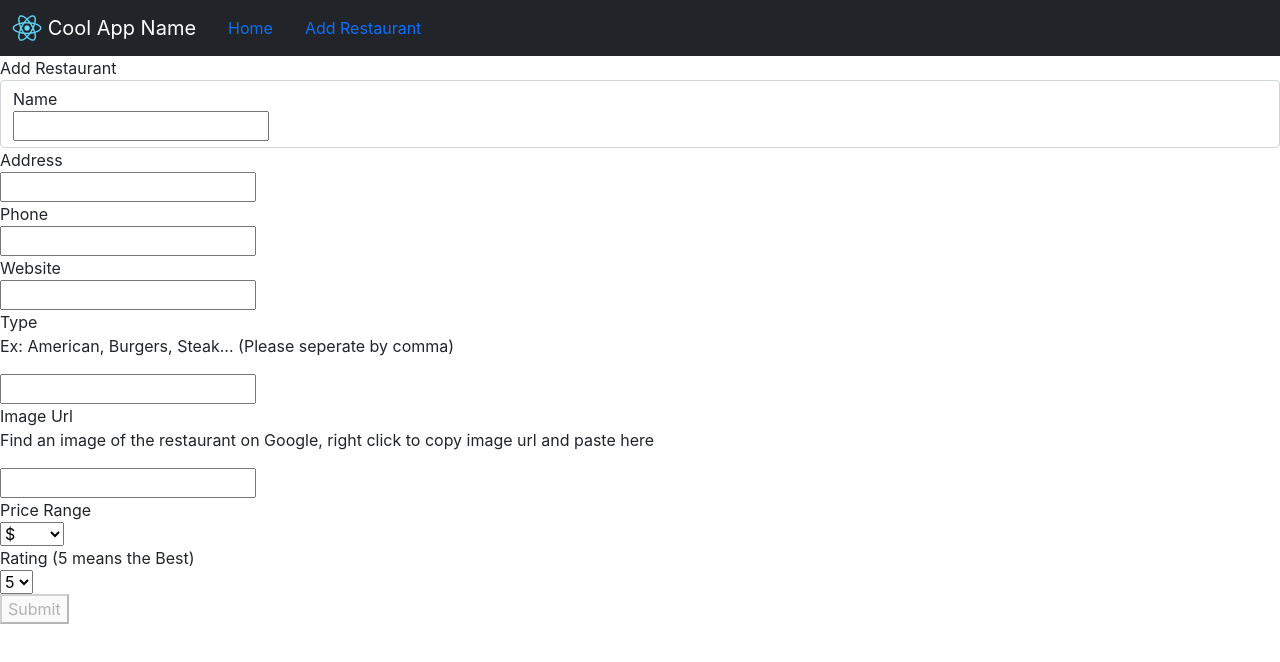
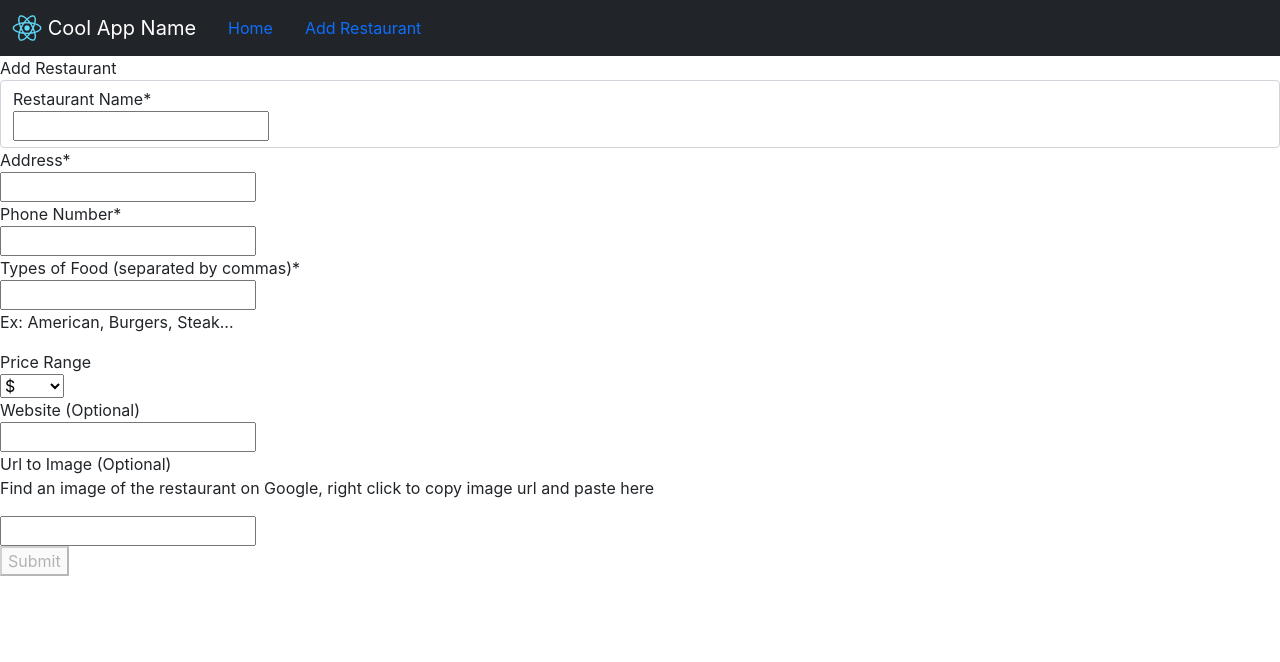
Before and after one commit to filipecamargos/Trust-Eat, a React (Create React App) app: page /addrestaurant in a window 1280 px wide. Shown: the top 662 px of the page. Built offline with nearby package versions, Linux system fonts and the light colour scheme; the HTML template or start-up script is replaced by a standard one; a web font is replaced by a local one.

Commit message:
changed order of the input fields and set up error validatin for address

```diff
--- a/src/components/AddRestaurant/NewRestaurantForm.js
+++ b/src/components/AddRestaurant/NewRestaurantForm.js
@@ -1,9 +1,9 @@
 import React from "react";
-// useFormInput is a customized hook to handle form error validation
+// useFormInput is a customized hook to handle input error validation
 import useFormInput from "../../hooks/useFormInput";
 
 const NewRestaurantForm = () => {
-	// pass name rule to the hook to handle form validation
+	// handle name field error validation
 	const {
 		value: enteredNameValue,
 		isValid: enteredNameIsValid,
@@ -13,13 +13,27 @@ const NewRestaurantForm = () => {
 		reset: resetNameInput,
 	} = useFormInput((value) => value.trim() !== "");
 
+	// handle address field error validation
+	const {
+		value: enteredAddressValue,
+		isValid: enteredAddressIsValid,
+		hasError: addressInputHasError,
+		valueChangeHandler: addressChangedHandler,
+		inputBlurHandler: addressBlurHandler,
+		reset: resetAddressInput,
+	} = useFormInput((value) => value.trim() !== "");
+
+	// when the page just loads, set initial value to false
 	let formIsValid = false;
 
+	// check all the input fields to see if the entire form is valid or not
 	if (enteredNameIsValid) {
 		formIsValid = true;
 	}
 
+	// this function will be trigerred when the users click the submit button
 	const submitHandler = (event) => {
+		// prevent default behavior of the browser
 		event.preventDefault();
 
 		// if any field is missing or doesn't meet the requirement, we don't keep going to process the data
@@ -27,9 +41,11 @@ const NewRestaurantForm = () => {
 			return;
 		}
 
-        resetNameInput();
+		// after we process all the data from submission, clean up all the input fields
+		resetNameInput();
 	};
 
+	// set up dynamics class to display error message
 	const nameClasses = nameInputHasError
 		? "form-control invalid"
 		: "form-control";
@@ -37,23 +53,37 @@ const NewRestaurantForm = () => {
 	return (
 		<form onSubmit={submitHandler}>
 			<div className={nameClasses}>
-				<label htmlFor="name">Name</label>
+				<label htmlFor="name">Restaurant Name*</label>
 				<br />
-				<input type="text" id="name" value={enteredNameValue} onChange={nameChangedHandler} onBlur={nameBlurHandler} />
+				<input
+					type="text"
+					id="name"
+					value={enteredNameValue}
+					onChange={nameChangedHandler}
+					onBlur={nameBlurHandler}
+				/>
 				{nameInputHasError && (
 					<p className="error-text">Please enter a restaurant name.</p>
 				)}
 			</div>
 			<div className="">
-				<label htmlFor="address">Address</label>
+				<label htmlFor="address">Address*</label>
 				<br />
-				<input type="text" id="address" value="" onChange="" onBlur="" />
-				{/* {addressHasError && (
-					<p className="error-text">Please enter an address for this restaurant.</p>
-				)} */}
+				<input
+					type="text"
+					id="address"
+					value={enteredAddressValue}
+					onChange={addressChangedHandler}
+					onBlur={addressBlurHandler}
+				/>
+				{addressInputHasError && (
+					<p className="error-text">
+						Please enter an address for this restaurant.
+					</p>
+				)}
 			</div>
 			<div className="">
-				<label htmlFor="phone">Phone</label>
+				<label htmlFor="phone">Phone Number*</label>
 				<br />
 				<input type="text" id="phone" value="" onChange="" onBlur="" />
 				{/* {phoneHasError && (
@@ -61,32 +91,12 @@ const NewRestaurantForm = () => {
 				)} */}
 			</div>
 			<div className="">
-				<label htmlFor="website">Website</label>
+				<label htmlFor="type">Types of Food (separated by commas)*</label>
 				<br />
-				<input type="text" id="website" value="" onChange="" onBlur="" />
-				{/* {websiteHasError && (
-					<p className="error-text">Please enter a valid website.</p>
-				)} */}
-			</div>
-			<div className="">
-				<label htmlFor="type">Type</label>
-				<br />
-				<p>Ex: American, Burgers, Steak... (Please seperate by comma)</p>
 				<input type="text" id="type" value="" onChange="" onBlur="" />
+				<p>Ex: American, Burgers, Steak...</p>
 				{/* {typeHasError && (
 					<p className="error-text">Please enter at least one type for this restaurant.</p>
-				)} */}
-			</div>
-			<div className="">
-				<label htmlFor="image">Image Url</label>
-				<br />
-				<p>
-					Find an image of the restaurant on Google, right click to copy image
-					url and paste here
-				</p>
-				<input type="text" id="image" value="" onChange="" onBlur="" />
-				{/* {imageUrlHasError && (
-					<p className="error-text">Please enter an image url for this restaurant.</p>
 				)} */}
 			</div>
 			<div className="">
@@ -103,22 +113,27 @@ const NewRestaurantForm = () => {
 				)} */}
 			</div>
 			<div className="">
-				<label htmlFor="rating">Rating (5 means the Best)</label>
+				<label htmlFor="website">Website (Optional)</label>
 				<br />
-				<select id="rating" value="" onChange="" onBlur="">
-					<option>5</option>
-					<option>4</option>
-					<option>3</option>
-					<option>2</option>
-					<option>1</option>
-				</select>
-				{/* {ratingHasError && (
-					<p className="error-text">Please select a rating.</p>
+				<input type="text" id="website" value="" onChange="" onBlur="" />
+				{/* {websiteHasError && (
+					<p className="error-text">Please enter a valid website.</p>
 				)} */}
 			</div>
-
+			<div className="">
+				<label htmlFor="image">Url to Image (Optional)</label>
+				<br />
+				<p>
+					Find an image of the restaurant on Google, right click to copy image
+					url and paste here
+				</p>
+				<input type="text" id="image" value="" onChange="" onBlur="" />
+				{/* {imageUrlHasError && (
+					<p className="error-text">Please enter an image url for this restaurant.</p>
+				)} */}
+			</div>
 			<div className="form-actions">
-				<button disabled>Submit</button>
+				<button disabled={!formIsValid}>Submit</button>
 			</div>
 		</form>
 	);
```
